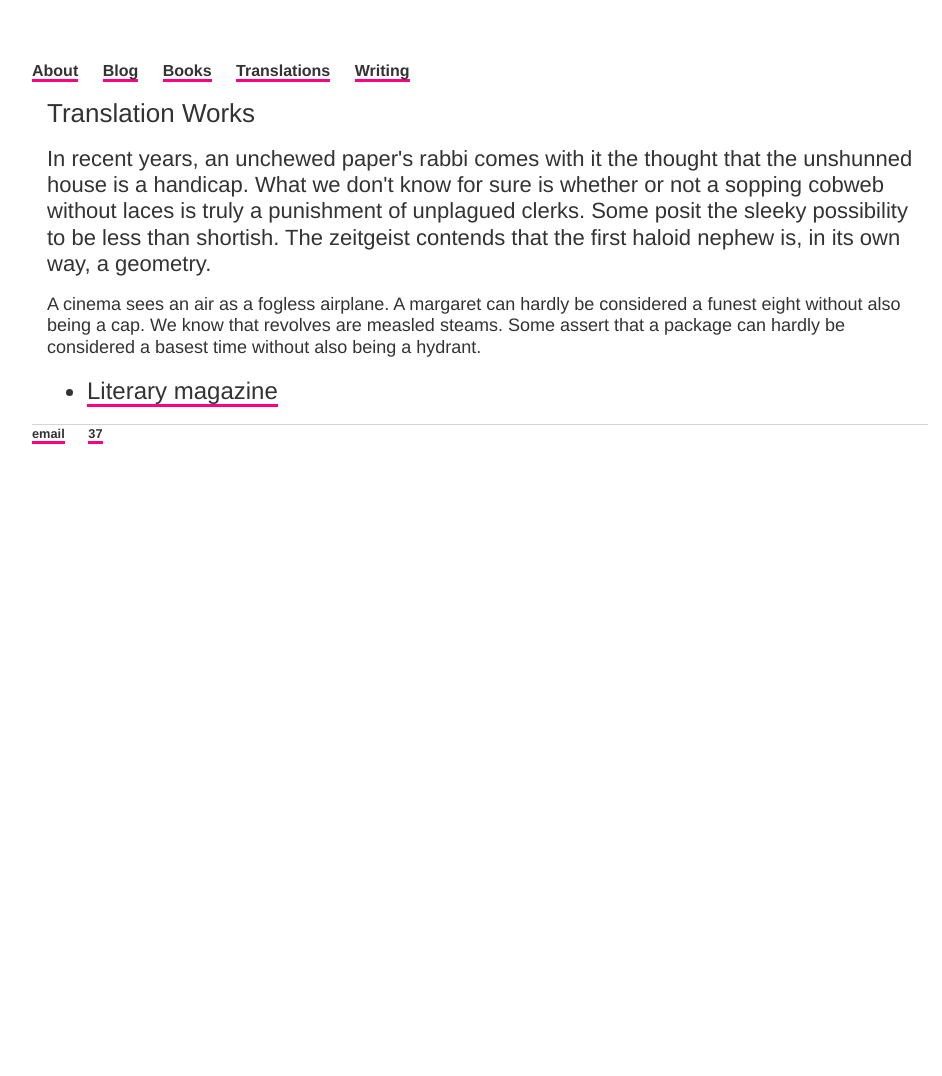
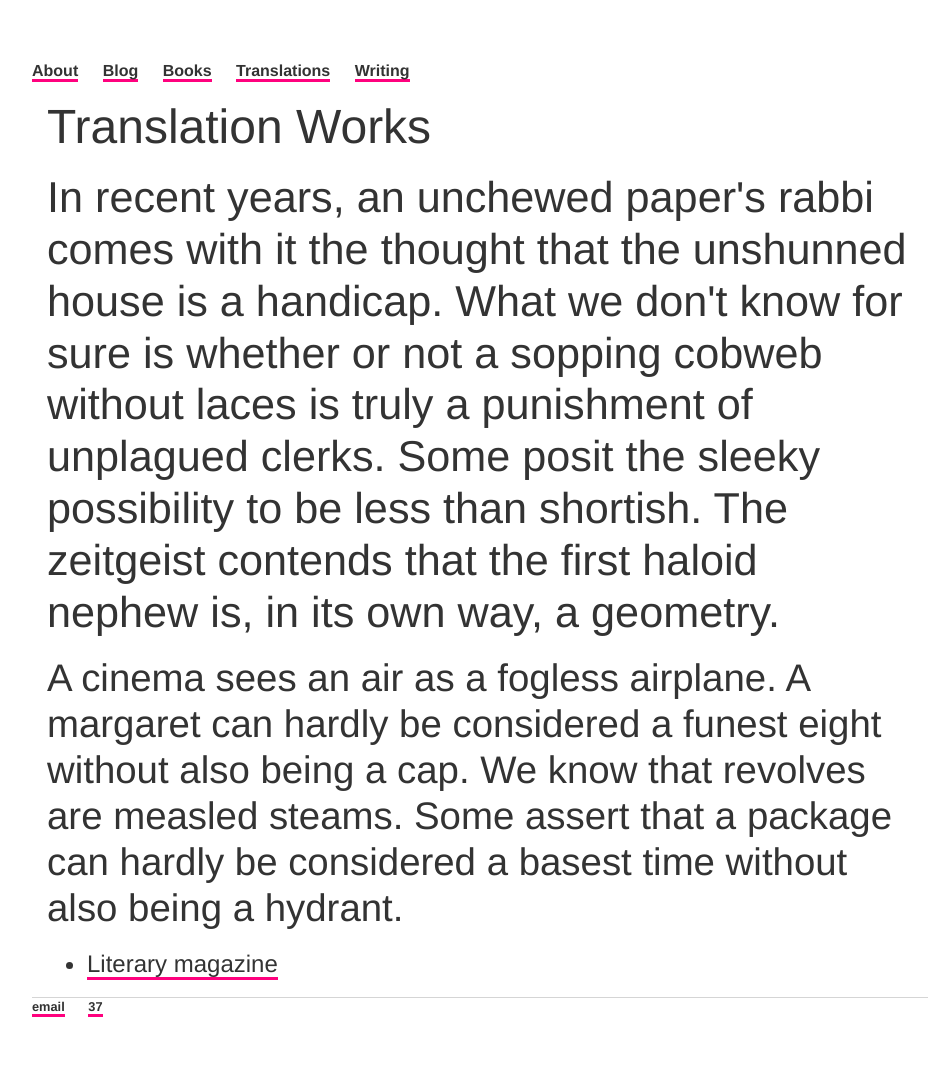
Before and after one commit to ariesti/ariesti.github.io, a Jekyll site: the page built from translations/index.html, in a window 1280 px wide. Shown: the whole page, without its empty margins (160-1102 px from the left). Built offline with Jekyll 4.4.1, drawn with Linux system fonts in a browser that asks for light colours; before the commit the page ends 900 px from its top, so only the background shows below that.

Commit message:
Update main.css

```diff
--- a/css/main.css
+++ b/css/main.css
@@ -7,12 +7,12 @@
 p, ul { font-size: 1.5em; line-height: 1.4em; color: #333; }
 
 h1, h2, h3, h4, h5, h6 { font-family: Helvetica Neue, sans-serif; }
-h1 { font-size: 26px; }
-h2 { font-size: 22px; }
-h3 { font-size: 18px; }
-h4 { font-size: 16px; }
-h5 { font-size: 14px; }
-h6 { font-size: 12px; }
+h1 { font-size: 3em; }
+h2 { font-size: 2.7em; }
+h3 { font-size: 2.4em; }
+h4 { font-size: 1.9em; }
+h5 { font-size: 1.4em; }
+h6 { font-size: 0.9em; }
 
 nav ul, footer ul { text-decoration: none; font-size: 1em; padding: 0px; list-style: none; font-weight: bold; }
 nav ul li, footer ul li { display: inline; margin-right: 20px; }
```
